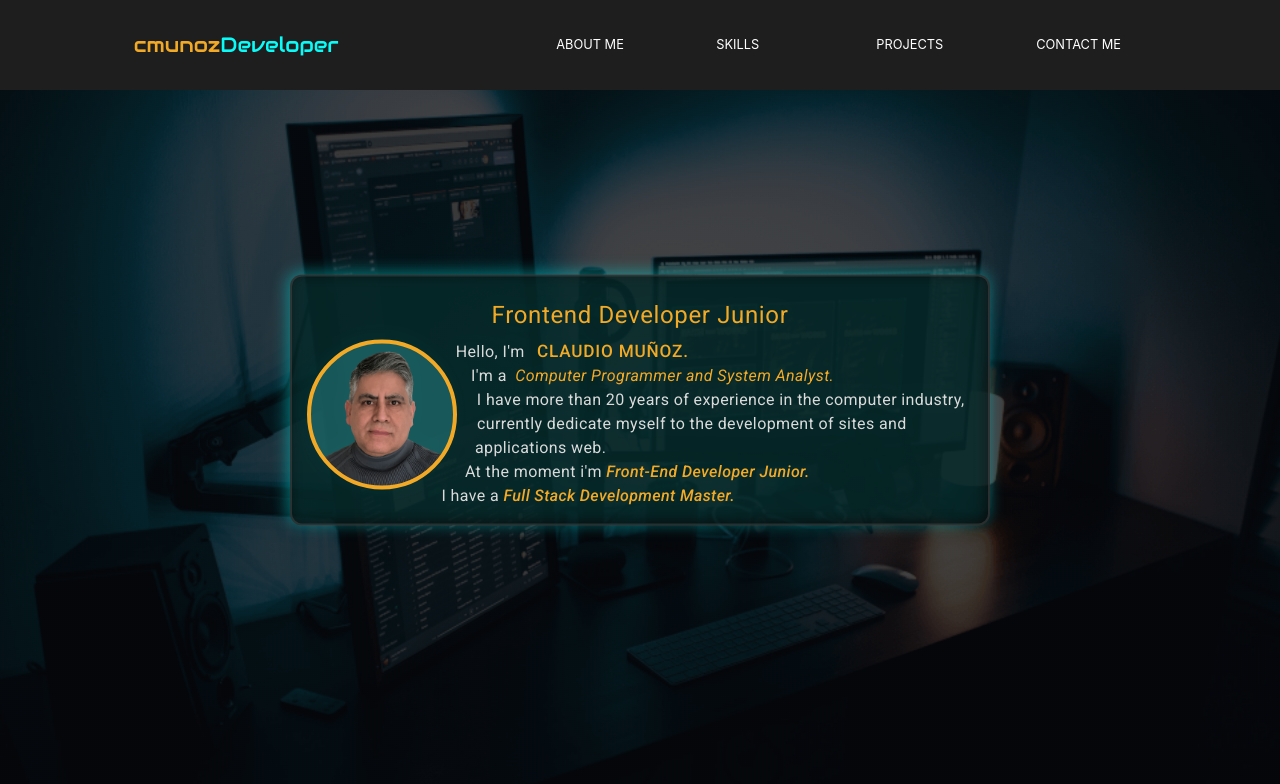
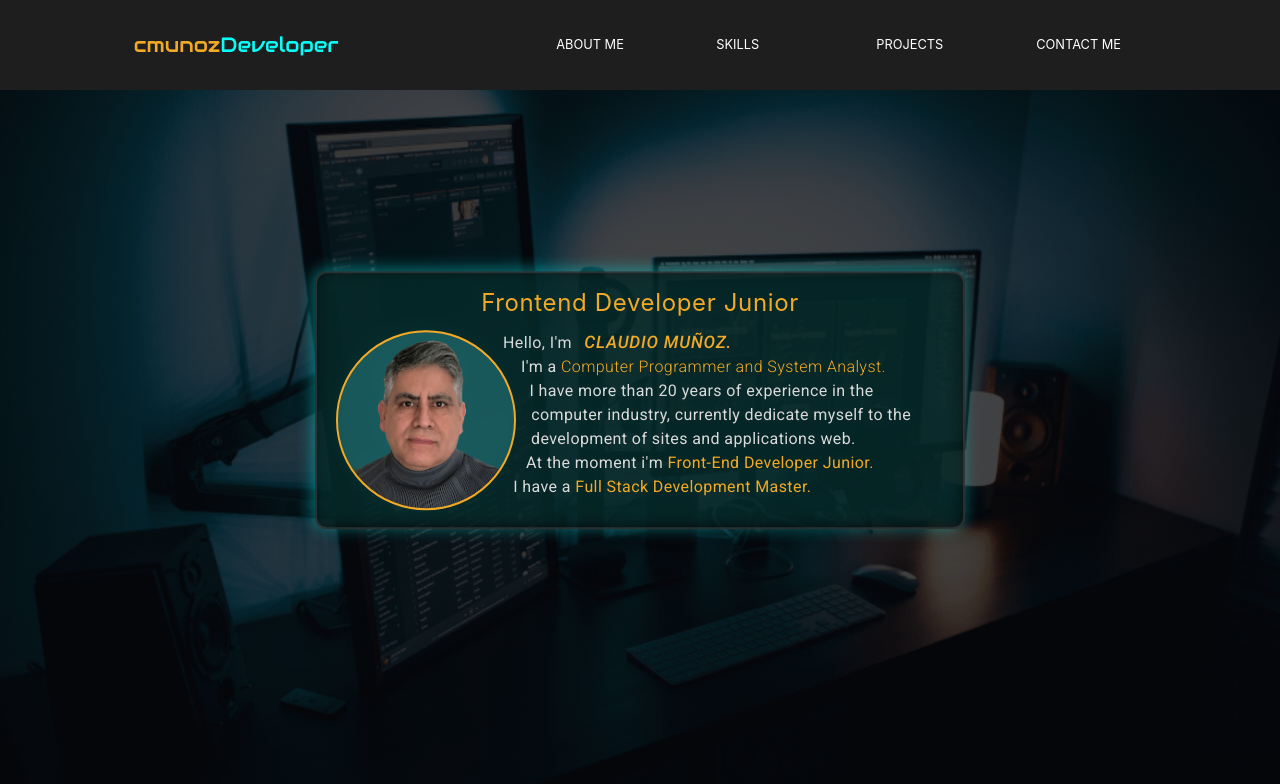
Before and after one commit to cmunoz-Developer/MyPortfolio, a React (Create React App) app: page / in a window 1280 px wide. Shown: the top 784 px of the page. Built offline with nearby package versions, Linux system fonts and the light colour scheme.

Commit message:
Update card About Me

```diff
--- a/src/Components/AboutMe.js
+++ b/src/Components/AboutMe.js
@@ -4,17 +4,15 @@ export const AboutMe=({name, profesion, experience, experience2, stack, master})
     return (
     <div className={styles.containerAboutMe}>
         <div className={styles.containerCard}>
-
-
+            <h1>Frontend Developer Junior</h1>
             <p className={styles.textDetails}>
-                <h1>Frontend Developer Junior</h1>
             <div className={styles.ImgDev}>
             </div>
                 Hello, I'm <span className={styles.name}>{name}</span><br/>
                 I'm a <span className={styles.textProfesion}> {profesion}</span><br/>
                 <span>{experience}</span><span>{experience2}</span><br/>
-                At the moment i'm <span className={styles.textStack}>{stack}</span><br/>
-                I have a <span className={styles.textMaster}>{master}</span>
+                <p className={styles.lineStack}>At the moment i'm <span className={styles.textStack}>{stack}</span></p>
+                <p className={styles.lineMaster}>I have a <span className={styles.textMaster}>{master}</span></p>
             </p>
         </div>
     </div>
--- a/src/Components/AboutMe.module.css
+++ b/src/Components/AboutMe.module.css
@@ -14,7 +14,7 @@
     top:50%;
     left:50%;
     transform: translate(-50%, -50%);
-    width: 700px;
+    width: 650px;
     padding: 15px;
     box-sizing: border-box;
     border-radius: 12px;
@@ -23,17 +23,15 @@
     filter:drop-shadow(-2px -2px 8px rgba(2, 230, 230, 0.639));
 }
 
-.containerCard h1{
+h1 {
     display: flex;
     justify-content: center;
     font-size: 1.5rem;
     font-weight: 400;
-    /* font-style: italic; */
-
-    line-height: .3rem;
+    line-height: .38em;
     letter-spacing: .04rem;
-    padding: .35rem 0px;
     color: var(--text-color-secondary);
+    margin: .4em 0px;
 }
 
 .textDetails{
@@ -44,14 +42,14 @@
     letter-spacing: .025rem;
     line-height: 1.5rem;
     color:#dadada;
+    border-radius: 12px;
 
-    padding-bottom: .25em 0px;
-    border-radius: 12px;
+    padding:.85rem 0px .35rem .25rem;
 }
 
 .ImgDev {
-    width: 150px;
-    height: 150px;
+    width: 180px;
+    height: 180px;
     background: url('../Images/dev-04-380-380.png') center center no-repeat;
     object-fit: cover;
     background-position: -7px 7px;
@@ -59,11 +57,12 @@
     transform:scaleX(-1);
 
     float: left;
-    margin-right: 2em;
-    margin-bottom: 0.5em;
+    margin-right: 1.8em;
+    margin-bottom: .1em;
     shape-outside: circle();
+
     border-radius: 50%;
-    border: 4px solid var(--text-color-secondary);
+    border: 2px solid var(--text-color-secondary);
     background-color: rgba(44, 135, 138, 0.496);
 }
 
@@ -73,20 +72,23 @@
     font-weight: 500;
     letter-spacing: .05rem;
     color:var(--text-color-secondary);
+    font-style: italic;
     text-transform:uppercase;
     margin-left: 8px;
 }
 
 .textProfesion {
-    font-style: italic;
-    font-weight: 400;
+    font-weight:300;
     color:var(--text-color-secondary);
-    margin-left: 4px;
+}
+
+.lineStack,
+.lineMaster {
+    padding:0px 1.5rem 0px;
 }
 
 .textStack,
 .textMaster {
-    font-weight: 500;
-    font-style: italic;
+    font-weight: 400;
     color:var(--text-color-secondary)
 }
--- a/src/Components/Navbar.module.css
+++ b/src/Components/Navbar.module.css
@@ -29,4 +29,5 @@
     color:var(--text-color-terciary);
     padding-bottom: 4px;
     border-bottom:2px solid var(--text-color-terciary);
+    transition: all .09s ease-out;
 }
```
